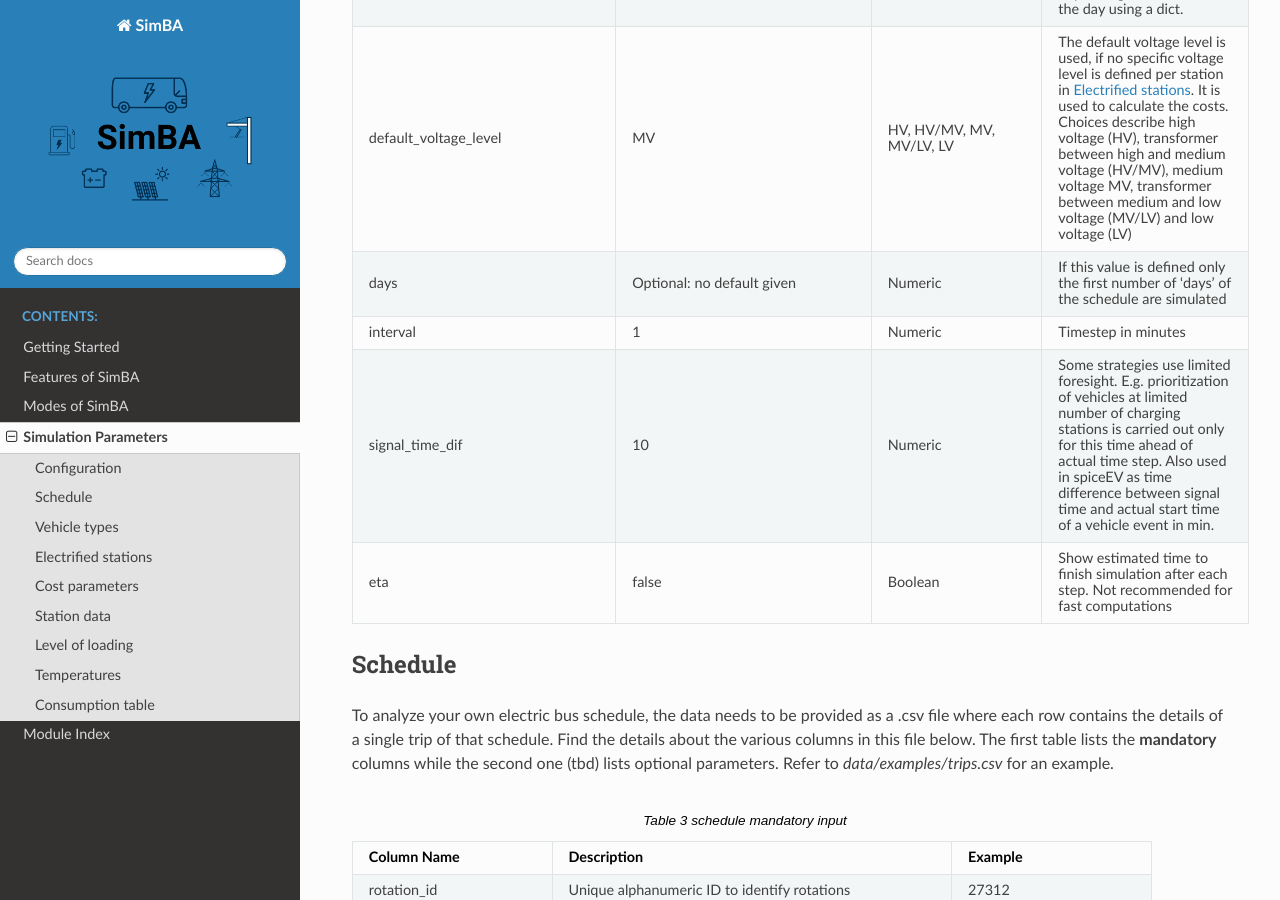
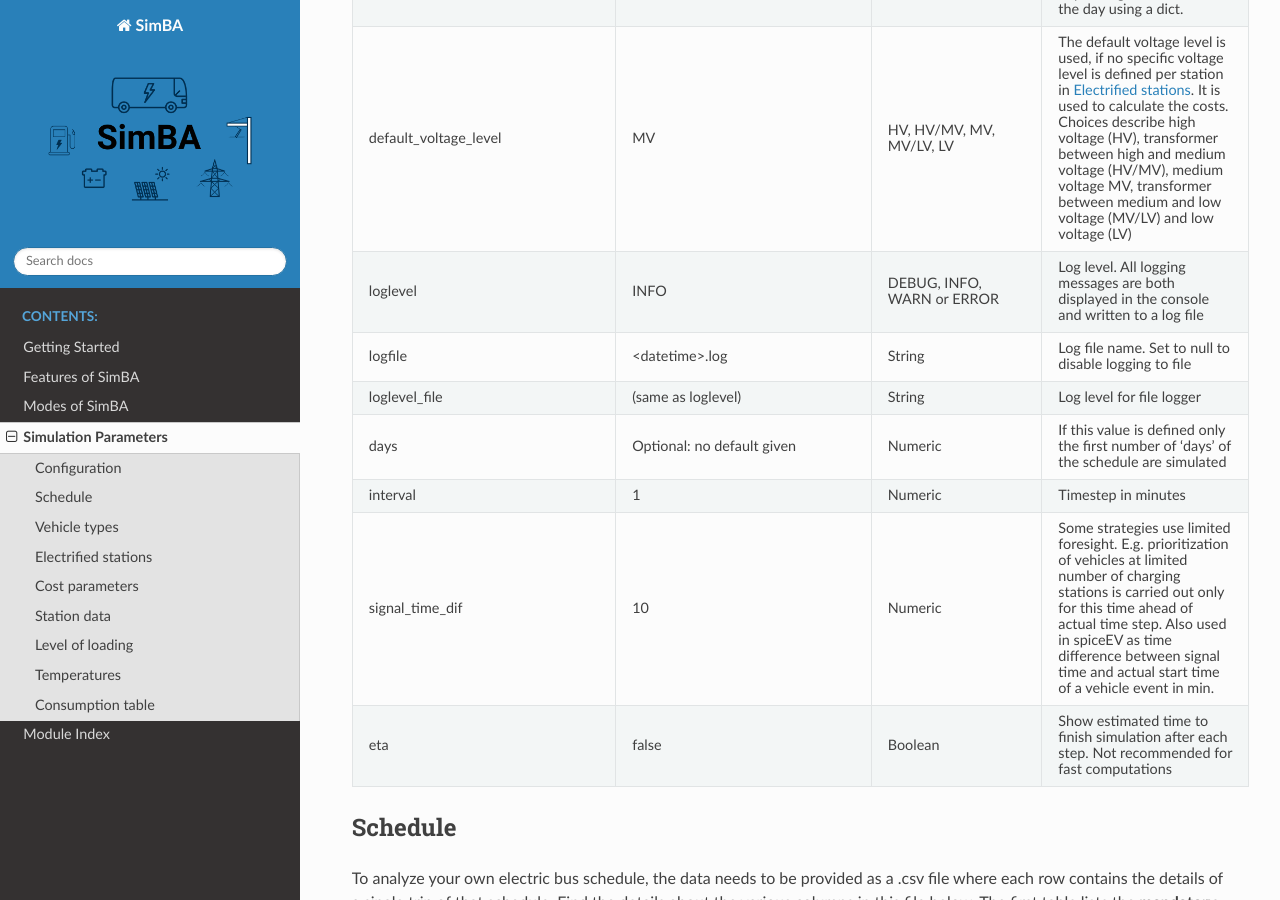
Before and after one commit to rl-institut/SimBA, a Sphinx documentation site: the page built from docs/source/simulation_parameters.rst, in a window 1280 px wide and 900 px high, scrolled down 2859 px. Built offline with Sphinx 7.4.7 and the Read the Docs theme 2.0.0, drawn with Linux system fonts in a browser that asks for light colours.

Commit message:
add RTD for logging

```diff
--- a/docs/source/simba_features.rst
+++ b/docs/source/simba_features.rst
@@ -199,4 +199,4 @@ Before all rotations specified in the :ref:`schedule` are simulated, there is th
 Logging
 -------
 
-SimBA uses the "logging" package for logging. All logging messages are both displayed in the Terminal and written to a .log file. The filepath and the loglevel can be defined in the :ref:`config`. Four log levels are available in the following order: DEBUG, INFO, WARN and ERROR. INFO includes INFO, WARN and ERROR but excludes DEBUG.
+SimBA uses the "logging" package for logging. All logging messages are both displayed in the console and written to a log file. The filepath and the loglevel can be defined in the :ref:`config`. Four log levels are available in the following order: DEBUG, INFO, WARN and ERROR. INFO includes INFO, WARN and ERROR but excludes DEBUG. Console and file can have a different log level.
--- a/docs/source/simulation_parameters.rst
+++ b/docs/source/simulation_parameters.rst
@@ -133,6 +133,19 @@ The example (data/simba.cfg) contains parameter descriptions which are explained
      - MV
      - HV, HV/MV, MV, MV/LV, LV
      - The default voltage level is used, if no specific voltage level is defined per station in :ref:`electrified_stations`. It is used to calculate the costs. Choices describe high voltage (HV), transformer between high and medium voltage (HV/MV), medium voltage MV, transformer between medium and low voltage (MV/LV) and low voltage (LV)
+
+   * - loglevel
+     - INFO
+     - DEBUG, INFO, WARN or ERROR
+     - Log level. All logging messages are both displayed in the console and written to a log file
+   * - logfile
+     - <datetime>.log
+     - String
+     - Log file name. Set to null to disable logging to file
+   * - loglevel_file
+     - (same as loglevel)
+     - String
+     - Log level for file logger
 
    * - days
      - Optional: no default given
```
